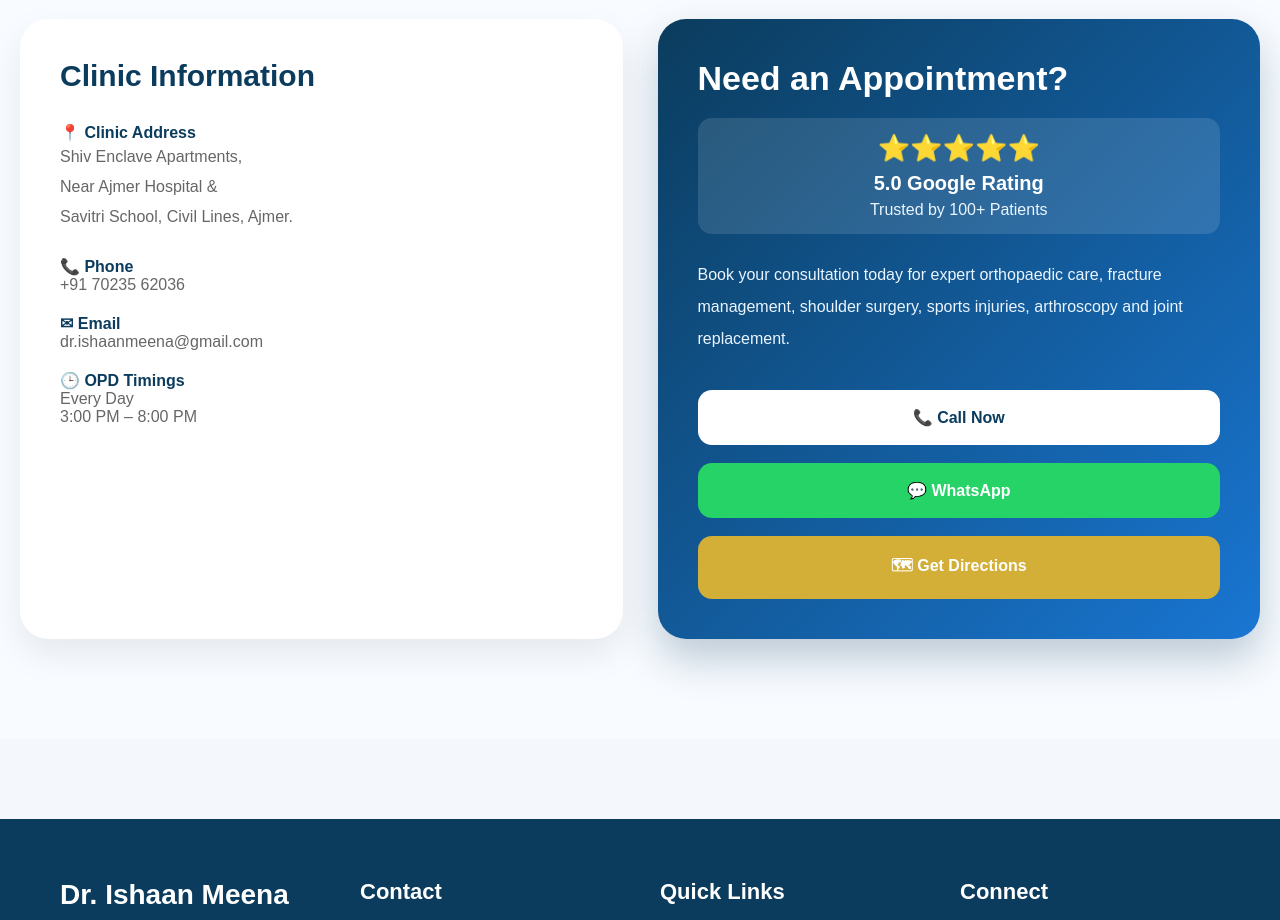
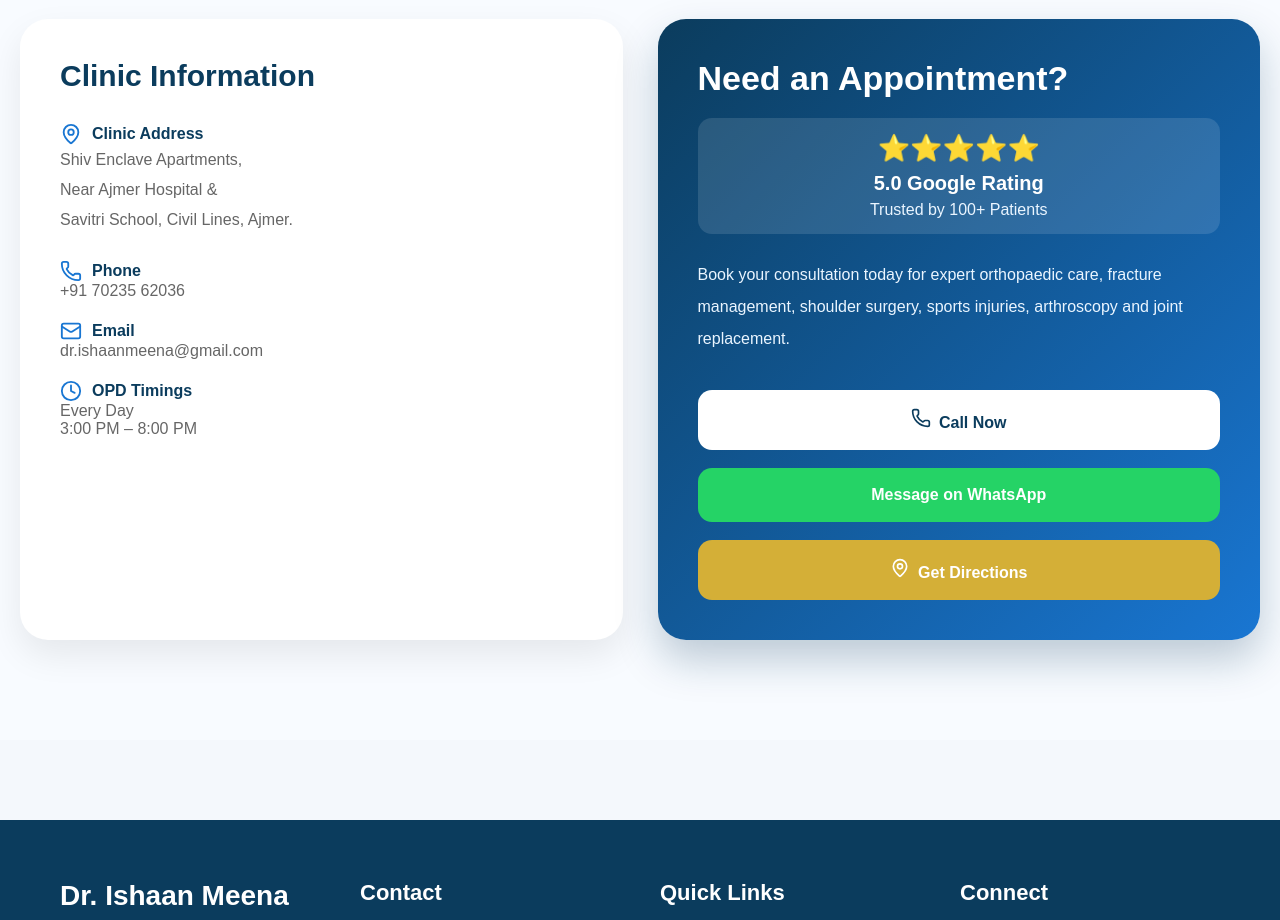
Before and after one commit to drishaanortho/drishaanortho-website, a Next.js app: page / in a window 1280 px wide. Shown: the part 10660-11580 px from the top of the page. Built offline with nearby package versions, Linux system fonts and the light colour scheme.

Commit message:
Update Contact.tsx

```diff
--- a/components/Contact.tsx
+++ b/components/Contact.tsx
@@ -1,3 +1,9 @@
+import {
+  MapPin,
+  Phone,
+  Mail,
+  Clock,
+} from "lucide-react";
 export default function Contact() {
   return (
     <section
@@ -79,9 +85,18 @@ export default function Contact() {
             </h3>
 
             <div style={{ marginBottom: "25px" }}>
-              <strong style={{ color: "#0B3C5D" }}>
-                📍 Clinic Address
-              </strong>
+              <div
+  style={{
+    display: "flex",
+    alignItems: "center",
+    gap: "10px",
+    color: "#0B3C5D",
+    fontWeight: 700,
+  }}
+>
+  <MapPin size={22} color="#1976D2" />
+  Clinic Address
+</div>
 
               <p
                 style={{
@@ -99,9 +114,18 @@ export default function Contact() {
             </div>
 
             <div style={{ marginBottom: "20px" }}>
-              <strong style={{ color: "#0B3C5D" }}>
-                📞 Phone
-              </strong>
+              <div
+  style={{
+    display: "flex",
+    alignItems: "center",
+    gap: "10px",
+    color: "#0B3C5D",
+    fontWeight: 700,
+  }}
+>
+  <Phone size={22} color="#1976D2" />
+  Phone
+</div>
 
               <p style={{ color: "#666" }}>
                 +91 70235 62036
@@ -109,9 +133,18 @@ export default function Contact() {
             </div>
 
             <div style={{ marginBottom: "20px" }}>
-              <strong style={{ color: "#0B3C5D" }}>
-                ✉ Email
-              </strong>
+              <div
+  style={{
+    display: "flex",
+    alignItems: "center",
+    gap: "10px",
+    color: "#0B3C5D",
+    fontWeight: 700,
+  }}
+>
+  <Mail size={22} color="#1976D2" />
+  Email
+</div>
 
               <p style={{ color: "#666" }}>
                 dr.ishaanmeena@gmail.com
@@ -119,9 +152,18 @@ export default function Contact() {
             </div>
 
             <div>
-              <strong style={{ color: "#0B3C5D" }}>
-                🕒 OPD Timings
-              </strong>
+              <div
+  style={{
+    display: "flex",
+    alignItems: "center",
+    gap: "10px",
+    color: "#0B3C5D",
+    fontWeight: 700,
+  }}
+>
+  <Clock size={22} color="#1976D2" />
+  OPD Timings
+</div>
 
               <p style={{ color: "#666" }}>
                 Every Day
@@ -215,7 +257,8 @@ export default function Contact() {
                 marginBottom: "18px",
               }}
             >
-              📞 Call Now
+              <Phone size={20} style={{ marginRight: "8px" }} />
+Call Now
             </a>
 
             <a
@@ -234,7 +277,7 @@ export default function Contact() {
                 marginBottom: "18px",
               }}
             >
-              💬 WhatsApp
+              Message on WhatsApp
             </a>
 
             <a
@@ -252,7 +295,8 @@ export default function Contact() {
                 fontWeight: "700",
               }}
             >
-              🗺 Get Directions
+              <MapPin size={20} style={{ marginRight: "8px" }} />
+Get Directions
             </a>
           </div>
         </div>
```
